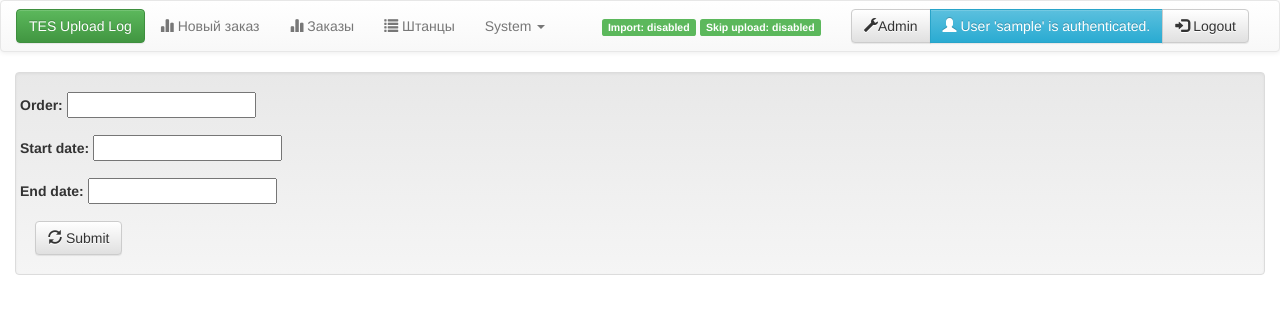
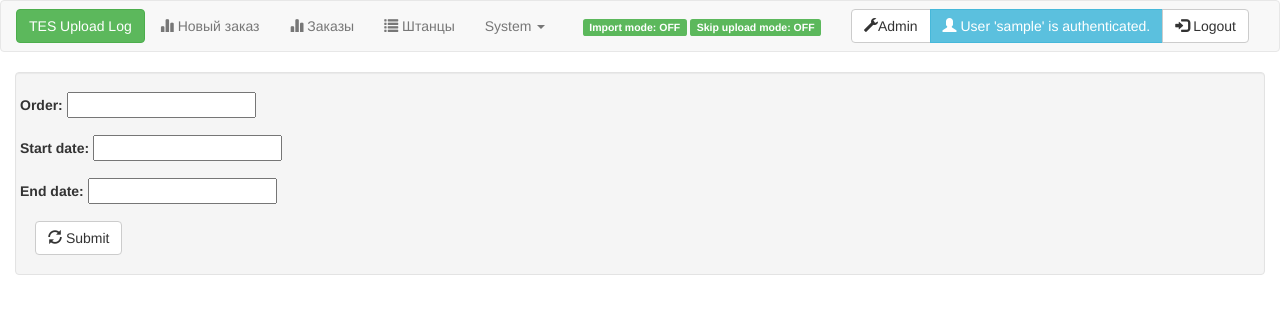
Before and after one commit to swasher/pdfupload, a Django app: page /create_new_order/ in a window 1280 px wide. Shown: the top 314 px of the page. Run offline with Django 3.2, Linux system fonts and the light colour scheme; the visitor is signed in with stand-in values (Sample User, id 1); parts of the project's set-up code (start-up, migrations or seed data) failed here and were passed over; some libraries are stand-ins or nearby versions.

Commit message:
Implementing ajax for mode buttons; logic for these buttons do not implementing yet

```diff
--- a/pdfupload/development.py
+++ b/pdfupload/development.py
@@ -11,3 +11,5 @@ INSTALLED_APPS += (
 
 if IMPORT_MODE:
     TEST_MODE = True
+
+INTERNAL_IPS = '172.28.128.1'
--- a/templates/base.html
+++ b/templates/base.html
@@ -1,5 +1,5 @@
 <!DOCTYPE html>
-<html>
+<html xmlns="http://www.w3.org/1999/html">
 <head>
     {% load static %}
     {% load admin_urls %}
@@ -11,7 +11,7 @@
     <script src="{% static "jquery/dist/jquery.min.js" %}"></script>
     <script src="{% static "bootstrap/dist/js/bootstrap.min.js" %}"></script>
     <link rel="stylesheet" href="{% static "bootstrap/dist/css/bootstrap.min.css" %}">
-        <link rel="stylesheet" href="{% static "bootstrap/dist/css/bootstrap-theme.min.css" %}">
+    {#        <link rel="stylesheet" href="{% static "bootstrap/dist/css/bootstrap-theme.min.css" %}">#}
 
     <link rel="stylesheet" href="{% static "bootstrap-select/dist/css/bootstrap-select.min.css" %}">
     <script src="{% static "bootstrap-select/dist/js/bootstrap-select.min.js" %}"></script>
@@ -97,6 +97,7 @@
                 </li>
             </ul>
 
+{% csrf_token %}
 
             {% if user.is_authenticated %}
                 <div class="navbar-form navbar-right btn-group">
@@ -105,11 +106,107 @@
 {#                    <button type="button" class="btn btn-default"><span class="glyphicon glyphicon-log-in"></span> Logout</button>#}
                     <a href="{% url 'accounts:logout' %}" class="btn btn-default" role="button"><span class="glyphicon glyphicon-log-in"></span> Logout</a>
                 </div>
+
+                <script>
+
+                {% comment %}
+                    // кусок кода типа для имплементации кроссбраузерной защиты, но работает и без него
+                    $.ajaxSetup({
+                         beforeSend: function(xhr, settings) {
+                             function getCookie(name) {
+                                 var cookieValue = null;
+                                 if (document.cookie && document.cookie != '') {
+                                     var cookies = document.cookie.split(';');
+                                     for (var i = 0; i < cookies.length; i++) {
+                                         var cookie = jQuery.trim(cookies[i]);
+                                         // Does this cookie string begin with the name we want?
+                                         if (cookie.substring(0, name.length + 1) == (name + '=')) {
+                                             cookieValue = decodeURIComponent(cookie.substring(name.length + 1));
+                                             break;
+                                         }
+                                     }
+                                 }
+                                 return cookieValue;
+                             }
+                             if (!(/^http:.*/.test(settings.url) || /^https:.*/.test(settings.url))) {
+                                 // Only send the token to relative URLs i.e. locally.
+                                 xhr.setRequestHeader("X-CSRFToken", getCookie('csrftoken'));
+                             }
+                         }
+                    });
+                {% endcomment %}
+
+                var importid = "#import";
+                var skipuploadid = "#skipupload";
+
+                $(document).ready(function() {
+
+                    // устанавливаем значение во время загрузки страницы
+                    {% if import_mode %}
+                        $(importid).html('Import mode: ON');
+                        $(importid).addClass('label-danger');
+                    {% else %}
+                        $(importid).html('Import mode: OFF');
+                        $(importid).addClass('label-success');
+                    {% endif %}
+                    {% if skip_upload_mode %}
+                        $(skipuploadid).html('Skip upload mode: ON');
+                        $(skipuploadid).addClass('label-danger');
+                    {% else %}
+                        $(skipuploadid).html('Skip upload mode: OFF');
+                        $(skipuploadid).addClass('label-success');
+                    {% endif %}
+
+
+                    // по нажитию выполняем вьюху, и изменяем цвет и текст в соответствии с
+                    // возвращенным из вььхи значением [для Import mode]
+                    $(importid).click( function() {
+                        $.getJSON("/change_import/", function(json) {
+                            // aaa = json['import_mode'];
+                            $(importid).html('Import mode: ' + json['import_mode']);
+                            if (json['import_mode']) {
+                                $(importid).html('Import mode: ON');
+                                $(importid).removeClass('label-success');
+                                $(importid).addClass('label-danger');
+                            } else {
+                                $(importid).html('Import mode: OFF');
+                                $(importid).removeClass('label-danger');
+                                $(importid).addClass('label-success');
+                            }
+                        });
+                    });
+
+                    // по нажитию выполняем вьюху, и изменяем цвет и текст в соответствии с
+                    // возвращенным из вььхи значением [для Skip Upload Mode]
+                    $(skipuploadid).click(function () {
+                        $.getJSON("/change_skipupload/", function(json) {
+                            $(importid).html('Skip upload mode: ' + json['skipupload_mode']);
+                            if (json['skipupload_mode']) {
+                                $(skipuploadid).html('Skip upload mode: ON');
+                                $(skipuploadid).removeClass('label-success');
+                                $(skipuploadid).addClass('label-danger');
+                            } else {
+                                $(skipuploadid).html('Skip upload mode: OFF');
+                                $(skipuploadid).removeClass('label-danger');
+                                $(skipuploadid).addClass('label-success');
+                            }
+                        });
+                    });
+                })
+                </script>
+
+                <div class="navbar-text pull-right">
+                    <a href="#" class="label" id="import"></a>
+                    <a href="#" class="label" id="skipupload"></a>
+                </div>
+
+
+{% comment %}
                 <p class="navbar-text pull-right">
                     {% if import_mode %}
-                        <a href="#" class="label label-danger">Import: enabled</a>
+                        <a href="#" class="label label-danger" id="import1">Import: enabled</a>
                     {% else %}
-                        <a href="#" class="label label-success">Import: disabled</a>
+                        <a href="#" class="label label-success" id="import1">Import: disabled</a>
                     {% endif %}
 
                     {% if skip_upload_mode %}
@@ -118,6 +215,9 @@
                         <a href="#" class="label label-success">Skip upload: disabled</a>
                     {% endif %}
                 </p>
+{% endcomment %}
+
+
             {% else %}
                 <form name='AuthenticationForm' method="post" action="{% url 'accounts:login' %}" class="navbar-form navbar-right" role="form" >
                     {% csrf_token %}
--- a/workflow/urls.py
+++ b/workflow/urls.py
@@ -1,6 +1,6 @@
 from django.conf.urls import patterns, url
 
-from workflow.views import grid, log, delete, usersettings, about
+from workflow.views import grid, log, delete, usersettings, about, change_import, change_skipupload
 from workflow.report import report
 
 
@@ -13,4 +13,6 @@ urlpatterns = patterns('',
     url(r'^log/$', log, name='log'),
     url(r'^usersettings/$', usersettings, name='usersettings'),
     url(r'^delete/(?P<rowid>\d+)/$', delete, name='delete'),
+    url(r'^change_import/$', change_import, name='change_import'),
+    url(r'^change_skipupload/$', change_skipupload, name='change_skipupload'),
 )
```
Also changed, not shown: workflow/views.py (+39 -6 lines), 1 other file. Lines whose indentation alone changed are shown as unchanged.
